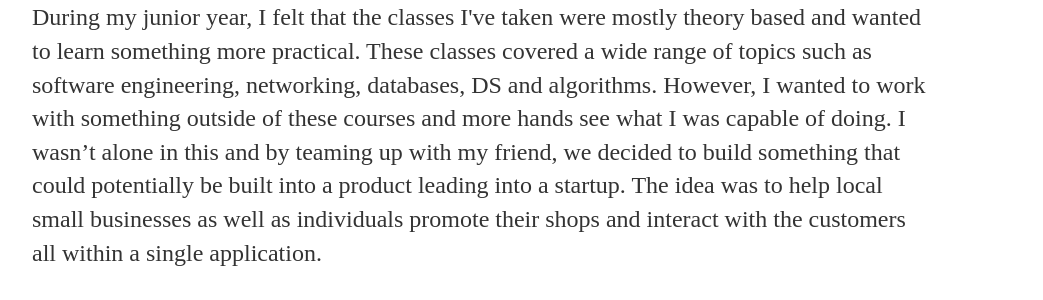
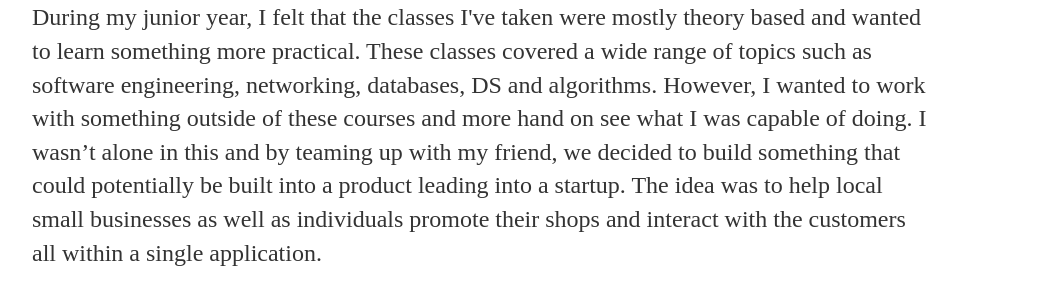
Before and after one commit to jcho7022/jcho7022.github.io, a Jekyll site: the page built from projects/float/index.html, in a window 1280 px wide and 900 px high, scrolled down 1149 px. Shown: the part 256-556 px from the top of the window, without its empty margins (160-1203 px from the left). Built offline with Jekyll 4.4.1, drawn with Linux system fonts in a browser that asks for light colours.

Commit message:
Update index.html

```diff
--- a/projects/float/index.html
+++ b/projects/float/index.html
@@ -22,7 +22,7 @@ title: "Float: Map Oriented Virtual Shop Application"
 <p>During my junior year, I felt that the classes I've taken were mostly theory based and wanted to learn something more practical.
 	These classes covered a wide range of topics such as software engineering, networking,
 	databases, DS and algorithms. However, I wanted to work with something outside of these courses
-	and more hands see what I was capable of doing. I wasn’t alone in this and by teaming up with my friend,
+	and more hand on see what I was capable of doing. I wasn’t alone in this and by teaming up with my friend,
 	we decided to build something that could potentially be built into a product leading into a startup.
 	The idea was to help local small businesses as well as individuals promote their shops and interact
 	with the customers all within a single application. </p>
```
